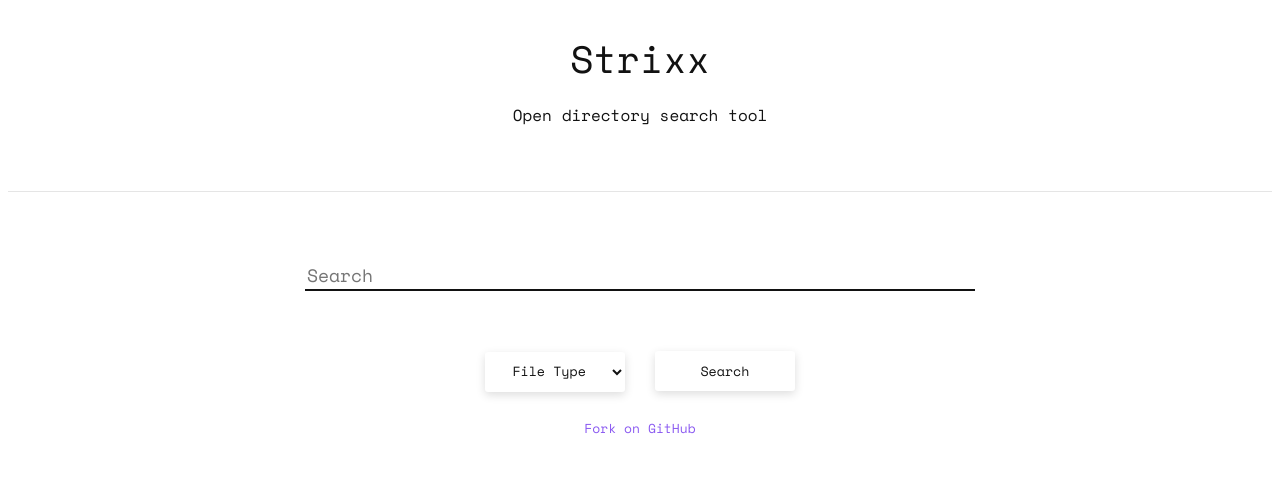
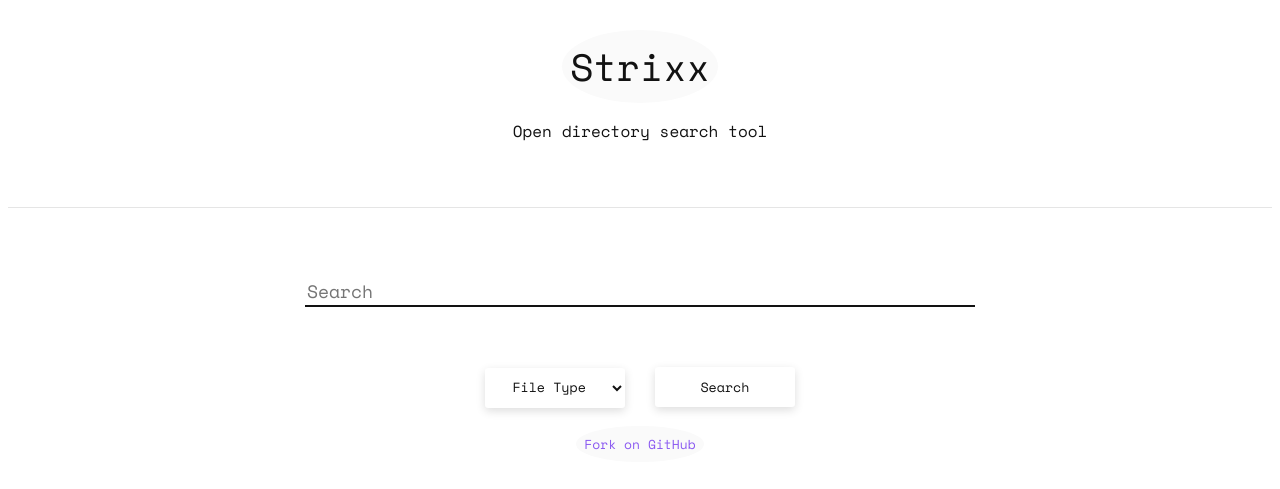
Before and after one commit to TheMetaphysicalCrook/strixx, a Jekyll site: the page built from index.html, in a window 1280 px wide. Shown: the top 489 px of the page. Built offline with Jekyll 4.4.1, drawn with Linux system fonts in a browser that asks for light colours.

Commit message:
Update main.scss

```diff
--- a/css/main.scss
+++ b/css/main.scss
@@ -12,9 +12,12 @@
 $med-width: 600px;
 $small-width: 480px;
 
-$accent-light: #8A59F1;
+$accent: #8A59F1;
 $black: #121212;
 $white: #FFFFFF;
+
+$sec-white: #FAFAFA;
+$sec-black: #272727;
 
 $btn-dark: #272727;
 $btn-white: #FFFFFF;
@@ -41,7 +44,10 @@
 
 a {
     text-decoration: none;
-    color: $accent-light;
+    color: $accent;
+    background: $sec-white;
+    border-radius: 50%;
+    padding: 8px;
 }
 
 a:hover {
@@ -174,6 +180,11 @@
         background-color: $black;
     }
 
+    a {
+        color: $accent;
+        background: $sec-black;
+    }
+
     hr {
         border-top: 1px solid rgba(255, 255, 255, 0.3);
         border-bottom: 1px solid rgba(0, 0, 0, 0.1);
@@ -190,7 +201,7 @@
     }
 
     #searchterm {
-        border-bottom: 2px solid $accent-light;
+        border-bottom: 2px solid $white;
         background: $black;
         color: $white;
     }
```
